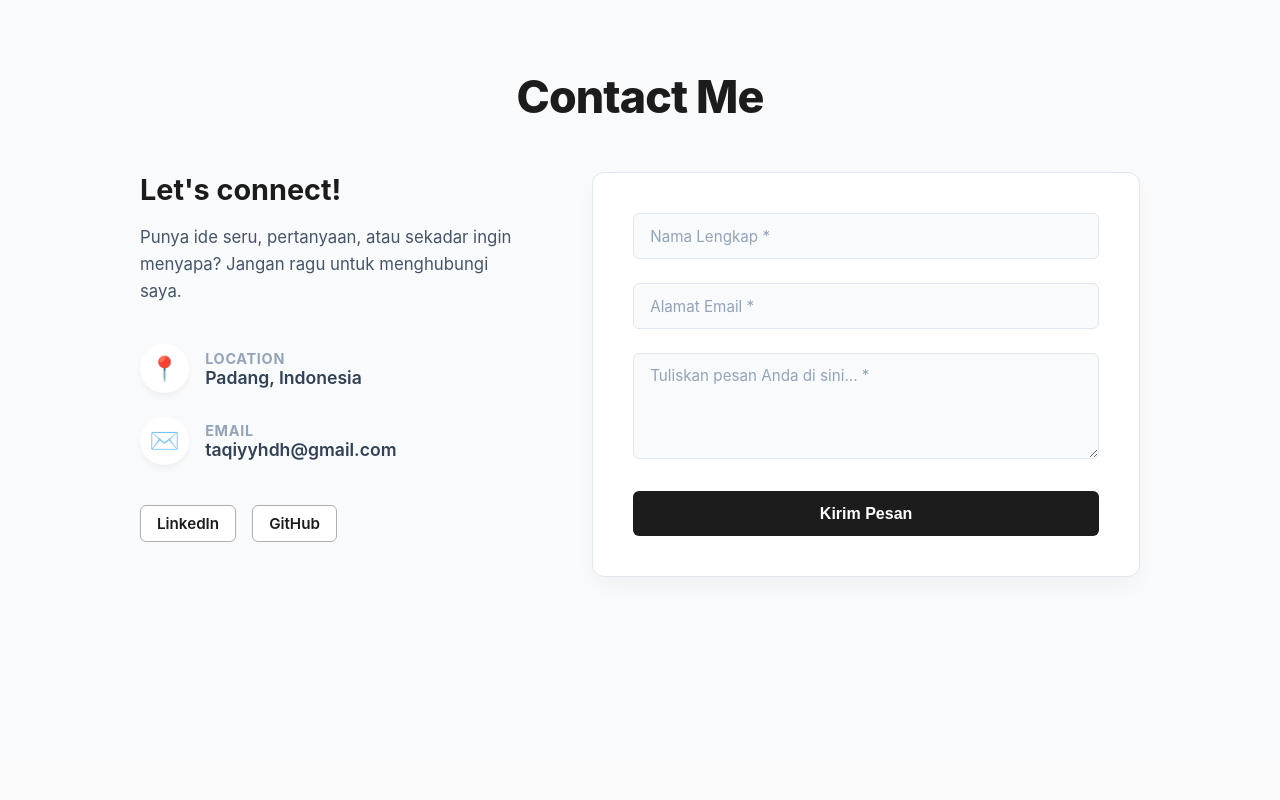
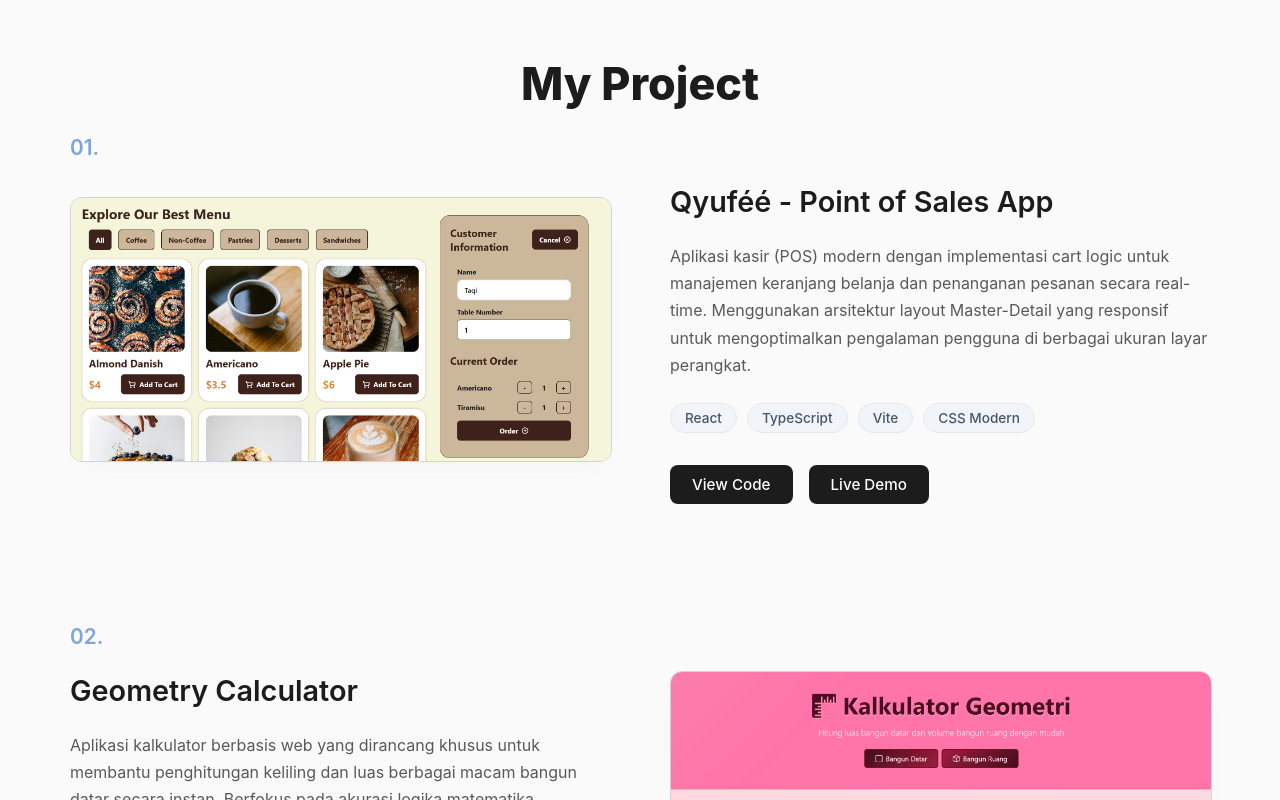
Before and after one commit to taqiyyhdh/portofolio-v2, a React (Vite) app: page / in a window 1280 px wide. Shown: the part 1640-2440 px from the top of the page. Before the commit the page ends 2400 px from the top, so only its background shows below. Built offline with nearby package versions, Linux system fonts and the light colour scheme.

Commit message:
✨ feat: add portofolio section

```diff
--- a/src/App.css
+++ b/src/App.css
@@ -416,5 +416,144 @@ header ul li a:hover {
   background-color: #2e2e2e;
   transform: translateY(-2px);
   box-shadow: 0 4px 12px rgba(15, 23, 42, 0.15);
+}
 
+/* --- Portfolio Section Base --- */
+.portfolio-section {
+  padding: 60px 0;
+  background-color: #fafafa;
 }
+
+.portfolio-container {
+  max-width: 1140px;
+  margin: 0 auto;
+  padding: 0 24px;
+}
+
+.section-title {
+  font-size: 2.8rem;
+  color: #1c1c1c;
+  text-align: center;
+  margin-bottom: 24px;
+  font-weight: 800;
+}
+
+.projects-list-zigzag {
+  display: flex;
+  flex-direction: column;
+  gap: 120px;
+}
+
+.project-row {
+  display: flex;
+  align-items: center;
+  gap: 60px;
+  position: relative;
+  padding-top: 20px;
+}
+
+.project-row.row-reverse {
+  flex-direction: row-reverse;
+}
+
+/* --- Sisi Gambar --- */
+.project-image-side {
+  flex: 1;
+  width: 100%;
+}
+
+.image-wrapper {
+  width: 100%;
+  height: auto;
+  border-radius: 12px;
+  overflow: hidden;
+  border: 1px solid #cbd5e1;
+  box-shadow: 0 10px 30px -15px rgba(0,0,0,0.05);
+  transition: transform 0.3s ease;
+}
+
+.project-img {
+  width: 100%;
+  height: auto;
+  display: block;
+}
+
+.image-wrapper:hover {
+  transform: translateY(-5px);
+}
+
+.image-placeholder:hover {
+  transform: translateY(-5px);
+}
+
+/* --- Sisi Teks Deskripsi --- */
+.project-text-side {
+  flex: 1;
+  display: flex;
+  flex-direction: column;
+}
+
+.project-number {
+  position: absolute;
+  top: 0;
+  left: 0;
+  font-size: 1.3rem;
+  font-weight: 600;
+  color: #7da4db;
+}
+
+.project-text-side h3 {
+  font-size: 1.8rem;
+  color: #1c1c1c;
+  margin-bottom: 8px;
+  font-weight: 600;
+}
+
+.project-description {
+  color: #595959;
+  line-height: 1.7;
+  font-size: 1rem;
+  margin-bottom: 24px;
+}
+
+/* --- Badges / Tags --- */
+.project-tags {
+  display: flex;
+  flex-wrap: wrap;
+  gap: 10px;
+  margin-bottom: 32px;
+}
+
+.tag-badge {
+  background-color: #f1f5f9;
+  color: #475569;
+  padding: 6px 14px;
+  border-radius: 20px;
+  font-size: 0.85rem;
+  font-weight: 500;
+  border: 1px solid #e2e8f0;
+}
+
+/* --- Buttons Link --- */
+.project-links {
+  display: flex;
+  gap: 16px;
+}
+
+.btn-project {
+  text-decoration: none;
+  padding: 10px 22px;
+  border-radius: 8px;
+  font-size: 0.95rem;
+  font-weight: 500;
+  transition: all 0.2s ease;
+  background-color: transparent;
+  color: #ffffff;
+  background-color: #1c1c1c;
+}
+
+.btn-project:hover {
+  background-color: #2e2e2e;
+  transform: translateY(-2px);
+  box-shadow: 0 4px 12px rgba(15, 23, 42, 0.15);
+}
--- a/src/App.jsx
+++ b/src/App.jsx
@@ -4,6 +4,7 @@ import Header from "./components/Header";
 import Home from './components/Home';
 import About from './components/About';
 import Contact from './components/Contact';
+import Portofolio from './components/Portofolio';
 
 class App extends Component {
 
@@ -14,6 +15,7 @@ class App extends Component {
         <main>
           <Home />
           <About />
+          <Portofolio />
           <Contact />
         </main>
       </div>
--- /dev/null
+++ b/src/components/Portofolio.jsx
@@ -0,0 +1,80 @@
+import { Component } from "react";
+import qyufeeImg from '../assets/qyufee-preview.png';
+import geometryImg from '../assets/geometry-preview.png';
+
+class Portofolio extends Component {
+  projects = [
+    {
+      id: 1,
+      title: "Qyuféé - Point of Sales App",
+      description: "Aplikasi kasir (POS) modern dengan implementasi cart logic untuk manajemen keranjang belanja dan penanganan pesanan secara real-time. Menggunakan arsitektur layout Master-Detail yang responsif untuk mengoptimalkan pengalaman pengguna di berbagai ukuran layar perangkat.",
+      image: qyufeeImg,
+      tags: ["React", "TypeScript", "Vite", "CSS Modern"],
+      githubLink: "https://github.com/taqiyyhdh/qyufee",
+      demoLink: "https://qyufee.vercel.app/"
+    },
+    {
+      id: 2,
+      title: "Geometry Calculator",
+      description: "Aplikasi kalkulator berbasis web yang dirancang khusus untuk membantu penghitungan keliling dan luas berbagai macam bangun datar secara instan. Berfokus pada akurasi logika matematika, manipulasi DOM yang bersih, serta tampilan interface yang elegan.",
+      image: geometryImg,
+      tags: ["HTML", "CSS", "JavaScript (ES6)"],
+      githubLink: "https://github.com/taqiyyhdh/kalkulator-geometri",
+      demoLink: "https://taqiyyhdh.github.io/kalkulator-geometri/"
+    }
+  ];
+
+  render() {
+    return (
+      <section className="portfolio-section" id="portfolio">
+        <div className="portfolio-container">
+          <h2 className="section-title">My Project</h2>
+
+          <div className="projects-list-zigzag">
+            {this.projects.map((project, index) => (
+              <div
+                className={`project-row ${index % 2 === 1 ? 'row-reverse' : ''}`}
+                key={project.id}
+              >
+
+                <span className="project-number">0{index + 1}.</span>
+                <div className="project-image-side">
+                  <div className="image-wrapper">
+                    <img
+                      src={project.image}
+                      alt={`${project.title} Preview`}
+                      className="project-img"
+                    />
+                  </div>
+                </div>
+
+                <div className="project-text-side">
+                  <h3>{project.title}</h3>
+                  <p className="project-description">{project.description}</p>
+
+                  <div className="project-tags">
+                    {project.tags.map((tag, tagIndex) => (
+                      <span key={tagIndex} className="tag-badge">{tag}</span>
+                    ))}
+                  </div>
+
+                  <div className="project-links">
+                    <a href={project.githubLink} target="_blank" rel="noreferrer" className="btn-project">
+                      View Code
+                    </a>
+                    <a href={project.demoLink} target="_blank" rel="noreferrer" className="btn-project">
+                      Live Demo
+                    </a>
+                  </div>
+                </div>
+
+              </div>
+            ))}
+          </div>
+        </div>
+      </section>
+    );
+  }
+}
+
+export default Portofolio;
```
Also changed, not shown: src/assets/geometry-preview.png (added), src/assets/qyufee-preview.png (added).
